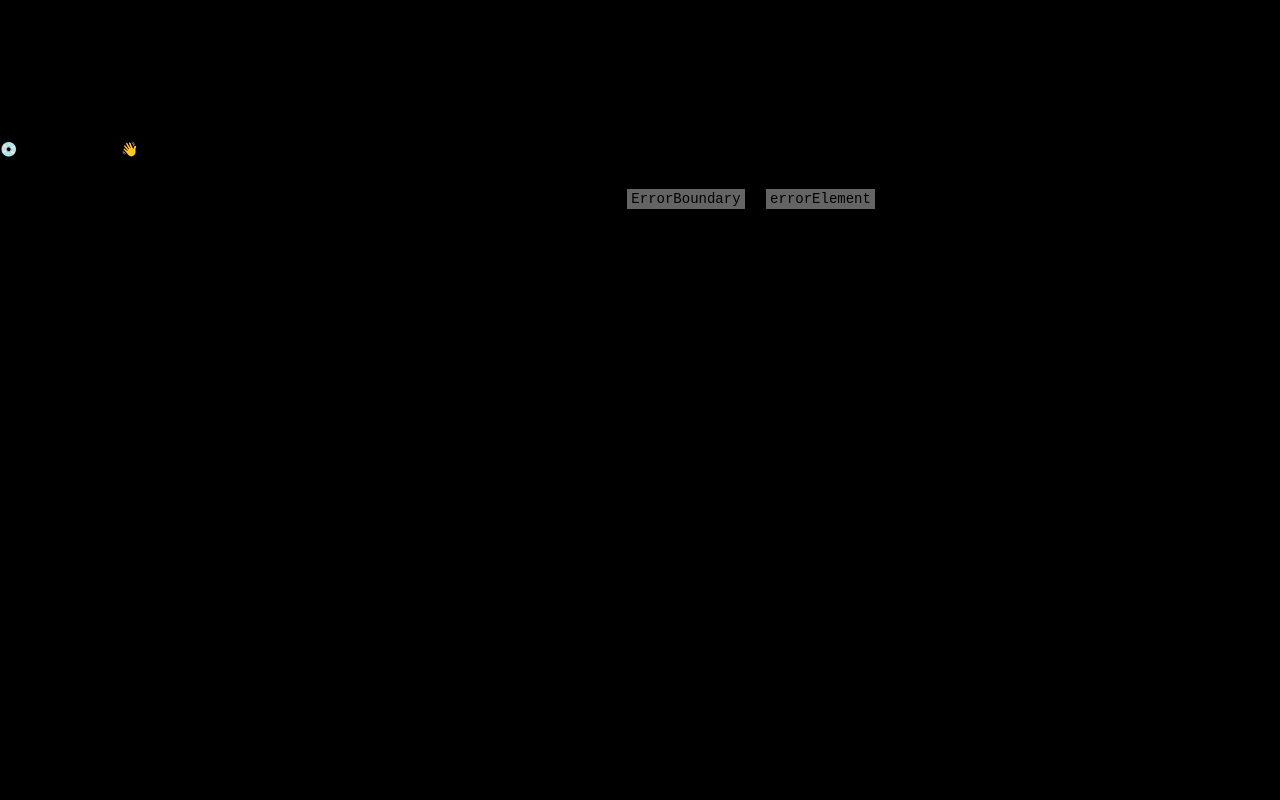
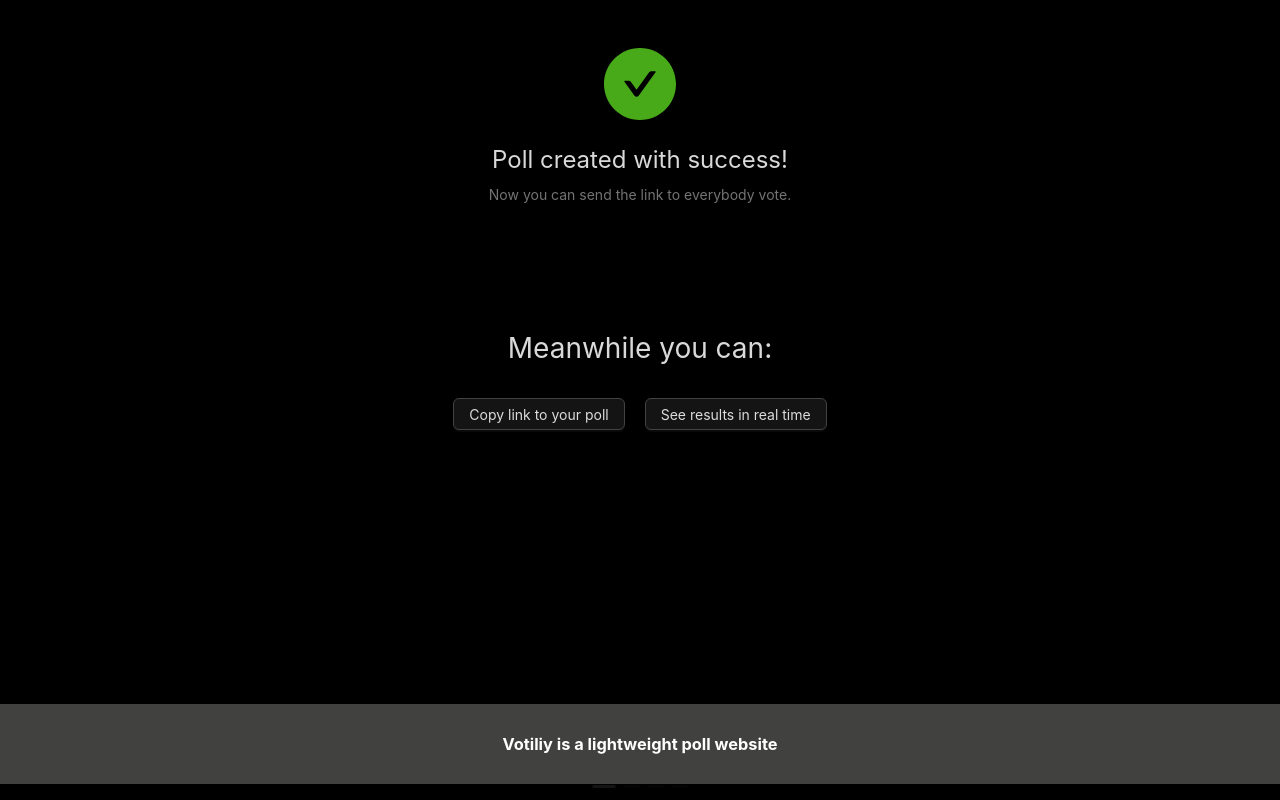
Before and after one commit to leobortolini/votility, a React (Vite) app: page /pollCreated/1 in a window 1280 px wide. Before the commit this address had no page. Built offline with nearby package versions, Linux system fonts and the light colour scheme.

Commit message:
poll created screen

```diff
--- a/src/screens/CreatePoll.tsx
+++ b/src/screens/CreatePoll.tsx
@@ -5,6 +5,7 @@ import { format } from "date-fns"
 import { pollService } from "../axios/pollAxios"
 import { Content, Footer, Header } from "antd/es/layout/layout"
 import About from "../components/about"
+import { useNavigate } from "react-router-dom"
 
 interface Option {
   option: string;
@@ -17,9 +18,10 @@ interface Poll {
   options: Option[];
 }
 
-const VotacaoForm: React.FC = () => {
+const PollForm: React.FC = () => {
     const [form] = Form.useForm<Poll>()
     const [options, setOptions] = useState<Option[]>([])
+    const navigate = useNavigate()
 
     const handleOpcaoChange = (index: number, event: React.ChangeEvent<HTMLInputElement>) => {
         const newOptions = [...options]
@@ -39,10 +41,10 @@ const VotacaoForm: React.FC = () => {
 
         pollService.post("http://localhost:8080/api/v1/poll", formattedValues)
             .then((response) => {
-                console.log("Resposta da API:", response.data)
+                navigate("/pollCreated/" + response.data.id)
             })
             .catch((error) => {
-                console.error("Erro na chamada da API:", error)
+                console.error("error while create poll:", error)
             })
     }
 
@@ -107,4 +109,4 @@ const VotacaoForm: React.FC = () => {
     )
 }
 
-export default VotacaoForm
+export default PollForm
--- /dev/null
+++ b/src/screens/PollCreated.tsx
@@ -0,0 +1,39 @@
+import { Button, Layout, Result, Typography } from "antd"
+import About from "../components/about"
+import { useNavigate, useParams } from "react-router-dom"
+import { Content, Footer } from "antd/es/layout/layout"
+
+function PollCreated() {
+    const navigate = useNavigate()
+    const params = useParams()
+    const pollUrl = window.location.href.replace("pollCreated", "poll")
+
+    return (
+        <Layout style={{ minHeight: "100vh", display: "flex", flexDirection: "column" }}>
+            <Content>
+                <Result
+                    status="success"
+                    title="Poll created with success!"
+                    subTitle="Now you can send the link to everybody vote."
+                />
+                <div style={{ display: "flex", justifyContent: "center", flexDirection: "column", padding: 72}}>
+                    <Typography.Paragraph style={{ fontSize: "2em", alignSelf: "center"}}>Meanwhile you can: </Typography.Paragraph>
+                    <div style={{ display: "flex", justifyContent: "center"}}>
+                        <Button style={{ marginRight: "10px" }} onClick={() => {navigator.clipboard.writeText(pollUrl)}}>
+                        Copy link to your poll
+                        </Button>
+                        <Button style={{ marginLeft: "10px" }} onClick={() => navigate("/result/" + params.id)}>
+                        See results in real time
+                        </Button>
+                    </div>
+                </div>
+            </Content>
+            <Footer style={{padding: 0}}>
+                <About />
+            </Footer>
+        </Layout>
+
+    )
+}
+
+export default PollCreated
```
Also changed, not shown: src/routers/router.tsx (+7 -2 lines).
